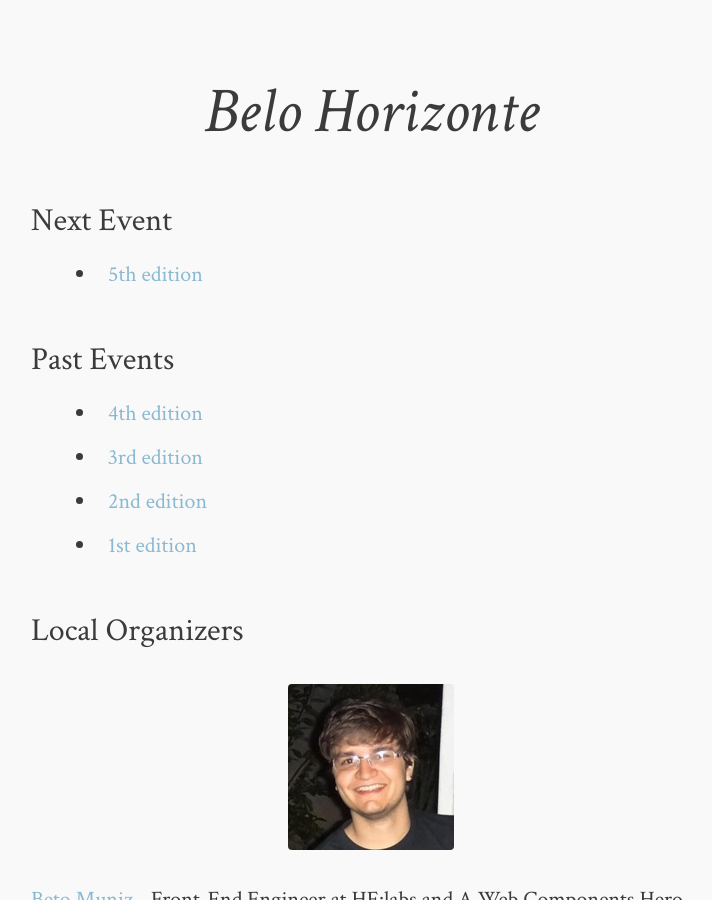
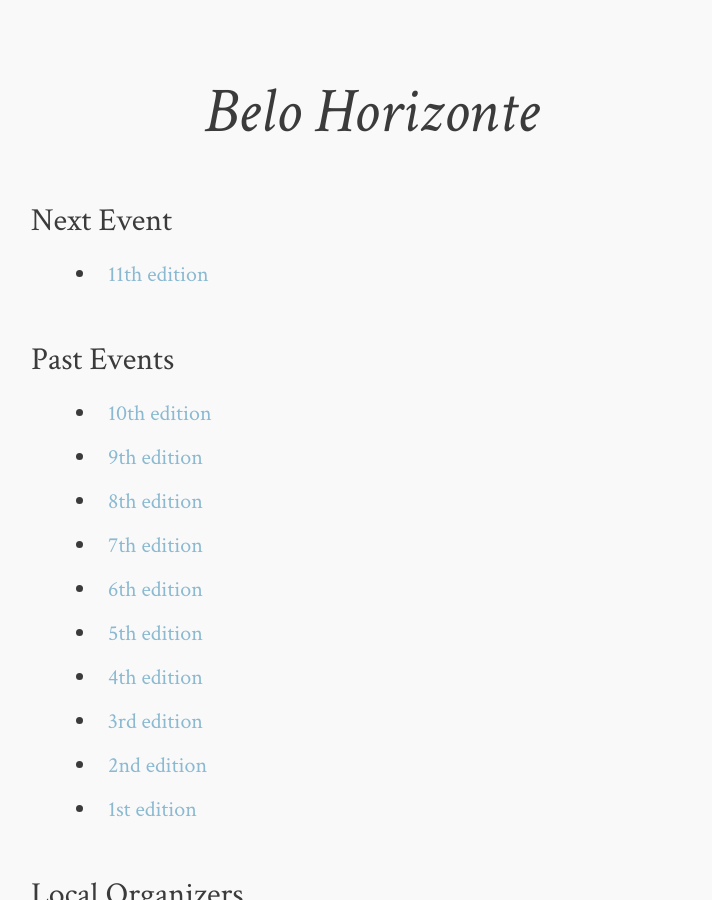
Before and after one commit to devbeers/devbeers.github.io, a Jekyll site: the page built from cities/belohorizonte.md, in a window 1280 px wide and 900 px high, scrolled down 561 px. Shown: the whole window, without its empty margins (269-981 px from the left). Built offline with Jekyll 4.4.1, drawn with Linux system fonts in a browser that asks for light colours; comment, search, counter and statistics services are not loaded.

Commit message:
Update cities pages

```diff
--- a/cities/belohorizonte.md
+++ b/cities/belohorizonte.md
@@ -9,9 +9,15 @@ image:
 ---
 
 ### Next Event
-* <a href="http://www.meetup.com/devbeers-Belo-Horizonte/events/223899931/" target="_blank">5th edition</a>
+* <a href="http://www.eventick.com.br/devbeers-bh-11" target="_blank">11th edition</a>
 
 ### Past Events
+* <a href="http://www.eventick.com.br/devbeers-bh-10" target="_blank">10th edition</a>
+* <a href="http://www.eventick.com.br/devbeers-bh-9" target="_blank">9th edition</a>
+* <a href="http://www.eventick.com.br/devbeers-bh-8" target="_blank">8th edition</a>
+* <a href="http://www.meetup.com/devbeers-Belo-Horizonte/events/225665450/" target="_blank">7th edition</a>
+* <a href="http://www.meetup.com/devbeers-Belo-Horizonte/events/224695851/" target="_blank">6th edition</a>
+* <a href="http://www.meetup.com/devbeers-Belo-Horizonte/events/223899931/" target="_blank">5th edition</a>
 * <a href="http://www.meetup.com/devbeers-Belo-Horizonte/events/223323294/" target="_blank">4th edition</a>
 * <a href="http://www.meetup.com/devbeers-Belo-Horizonte/events/222639182/" target="_blank">3rd edition</a>
 * <a href="http://www.meetup.com/devbeers-Belo-Horizonte/events/221094668/" target="_blank">2nd edition</a>
```
Also changed, not shown: cities/fortaleza.md (+1 -2 lines), cities/saopaulo.md (+7 -1 lines).
